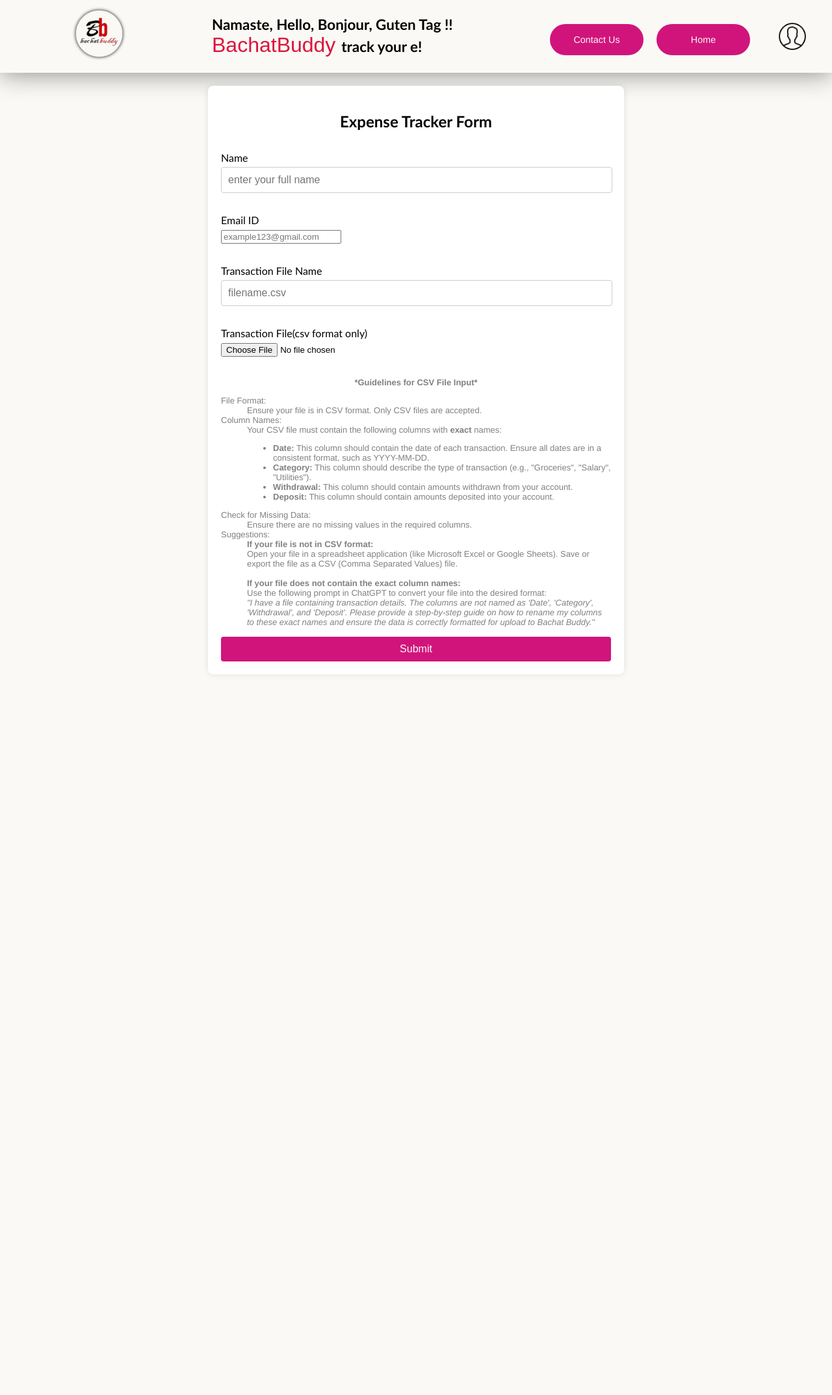
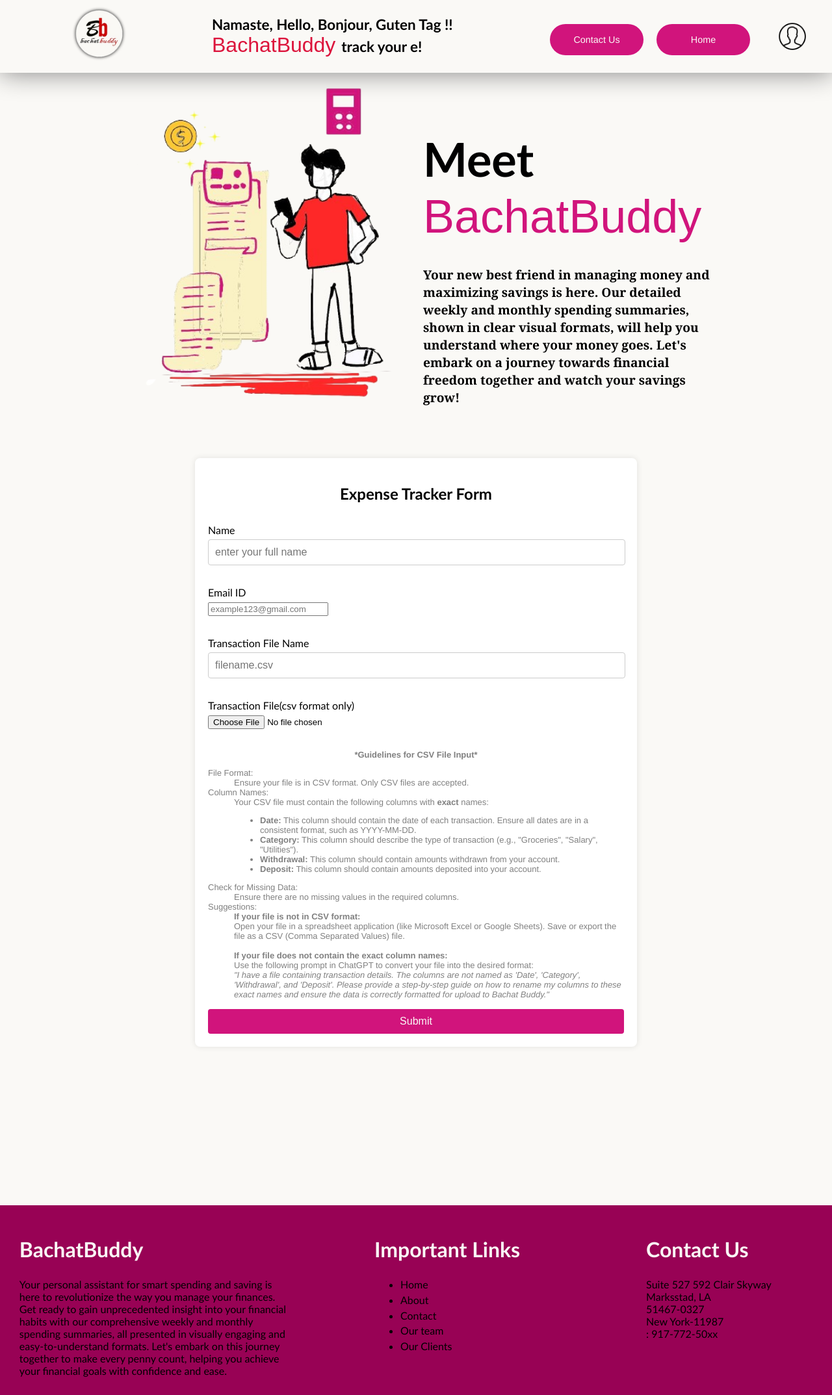
Before and after one commit to aryan22csu031/expense-tracker, a Flask app: page / in a window 1280 px wide. Shown: the whole page at 65% size. Before the commit the page ends 1018 px from the top, so only its background shows below. Run offline with Flask 3, Linux system fonts and the light colour scheme; some libraries are stand-ins or nearby versions.

Commit message:
flask_integration

```diff
--- a/static/analysis_form.css
+++ b/static/analysis_form.css
@@ -8,7 +8,7 @@ body {
 }
 
 .container {
-    max-width: 600px;
+    width: 50%;
     margin: 20px auto;
     padding: 20px;
     background-color: #ffffff;
@@ -222,3 +222,116 @@ button:hover {
     color: grey;
     font-size: small;
 }
+
+.welcome-box .intro-container{
+    display: flex;
+    align-items: center;
+    justify-content: center;
+}
+
+.welcome-box .intro-container img{
+    transform: scale(1.1);
+    margin-left: 2rem;
+}
+
+.welcome-box .intro-container .intro-text {
+    display: flex;
+    flex-direction: column;
+    justify-content: space-around;
+    /* background-color: aqua; */
+    width: 28rem;
+    height: 100%;
+}
+
+.welcome-box .intro-container .intro-text h1{
+    font-size: 4.5rem;
+    margin-bottom: 1rem;
+    font-family:'Trebuchet MS', 'Lucida Sans Unicode', 'Lucida Grande', 'Lucida Sans', Arial, sans-serif;
+}
+.welcome-box .intro-container .intro-text h1 span{
+    color: rgb(209,20,124);
+    font-family: "Lobster", sans-serif;
+    font-weight: 400;
+}
+
+.welcome-box .intro-container .intro-text p{
+    font-size: 1.2rem;
+    font-family: Cambria, Cochin, Georgia, Times, 'Times New Roman', serif;
+    font-weight: 600;
+}
+
+.footer{
+    display: flex;
+    position: relative;
+    top: 14rem;
+    justify-content: space-around;
+    width: 100%;
+    background-color: rgb(152, 2, 85);
+}
+
+.footer .end-note{
+    display: flex;
+    flex-direction: column;
+    width: 33%;
+    margin: 12px;
+    margin-top: 1rem;
+}
+
+.footer .end-note h3{
+    font-size: 2rem;
+    font-family: 'Trebuchet MS', 'Lucida Sans Unicode', 'Lucida Grande', 'Lucida Sans', Arial, sans-serif;
+    color: #Faf9f6;
+    margin-bottom: 9px;
+}
+.footer .end-note p{
+    font-size: 1rem;
+    font-family: 'Trebuchet MS', 'Lucida Sans Unicode', 'Lucida Grande', 'Lucida Sans', Arial, sans-serif;
+    font-weight: 400;
+    text-align: left;
+}
+
+.footer .imp-links {
+    display: flex;
+    position: relative;
+    left: 4rem;
+    flex-direction: column;
+    width: 33%;
+    margin: 12px;
+    margin-top: 1rem;
+}
+
+.footer .imp-links h3{
+    font-size: 2rem;
+    font-family: 'Trebuchet MS', 'Lucida Sans Unicode', 'Lucida Grande', 'Lucida Sans', Arial, sans-serif;
+    color: #Faf9f6;
+    margin-bottom: 9px;
+}
+.footer .imp-links ul li{
+    font-size: 1rem;
+    font-family: 'Trebuchet MS', 'Lucida Sans Unicode', 'Lucida Grande', 'Lucida Sans', Arial, sans-serif;
+    font-weight: 400;
+    text-align: left;
+    margin-bottom: 0.3rem;
+}
+
+.footer .contact-us {
+    display: flex;
+    flex-direction: column;
+    width: 20%;
+    margin: 12px;
+    margin-top: 1rem;
+}
+
+.footer .contact-us h3{
+    font-size: 2rem;
+    font-family: 'Trebuchet MS', 'Lucida Sans Unicode', 'Lucida Grande', 'Lucida Sans', Arial, sans-serif;
+    color: #Faf9f6;
+    margin-bottom: 9px;
+}
+
+.footer .contact-us p{
+    font-size: 1rem;
+    font-family: 'Trebuchet MS', 'Lucida Sans Unicode', 'Lucida Grande', 'Lucida Sans', Arial, sans-serif;
+    font-weight: 400;
+    text-align: left;
+}
--- a/templates/analysis_form.html
+++ b/templates/analysis_form.html
@@ -9,7 +9,7 @@
 <body>
     <div class="nav">
         <div class="logo">
-            <img src="../images/logo.png" alt="logo" id="logo" />
+            <img src="./images/logo.png" alt="logo" id="logo" />
         </div>
         <div class="headline">
             <p>
@@ -32,7 +32,17 @@
             </ul>
         </div>
     </div>
-
+    <div class="welcome-box">
+        <div class="intro-container">
+            <div class="intro-img">
+                <img src="./images/intro-img.png" alt="">
+            </div>
+            <div class="intro-text">
+                <h1>Meet <span>BachatBuddy</span></h1>
+                <p>Your new best friend in managing money and maximizing savings is here. Our detailed weekly and monthly spending summaries, shown in clear visual formats, will help you understand where your money goes. Let's embark on a journey towards financial freedom together and watch your savings grow!</p>
+            </div>
+          </div>
+    </div>
     <div class="container">
         <h2>Expense Tracker Form</h2>
         <form action="{{ url_for('upload_file') }}" method="POST" enctype="multipart/form-data">
@@ -87,6 +97,30 @@
             <button type="submit">Submit</button>
         </form>
     </div>
+    <div class="footer">
+        <div class="end-note">
+          <h3>BachatBuddy</h3>
+          <p>Your personal assistant for smart spending and saving is here to revolutionize the way you manage your finances. Get ready to gain unprecedented insight into your financial habits with our comprehensive weekly and monthly spending summaries, all presented in visually engaging and easy-to-understand formats. Let's embark on this journey together to make every penny count, helping you achieve your financial goals with confidence and ease. </p>
+        </div>
+        <div class="imp-links">
+          <h3>Important Links</h3>
+          <ul>
+            <li>Home</li>
+            <li>About</li>
+            <li>Contact</li>
+            <li>Our team</li>
+            <li>Our Clients</li>
+          </ul>
+        </div>
+        <div class="contact-us">
+            <h3>Contact Us</h3>
+            <p>Suite 527 592 Clair Skyway <br>
+              Marksstad, LA <br>
+              51467-0327 <br>
+              New York-11987 <br>
+              <i class="fa-solid fa-phone"></i> : 917-772-50xx</p>
+        </div>
+    </div>
     <script src="https://unpkg.com/typed.js@2.1.0/dist/typed.umd.js"></script>
     <script src="../static/analysis_form.js"></script>
 </body>
```
